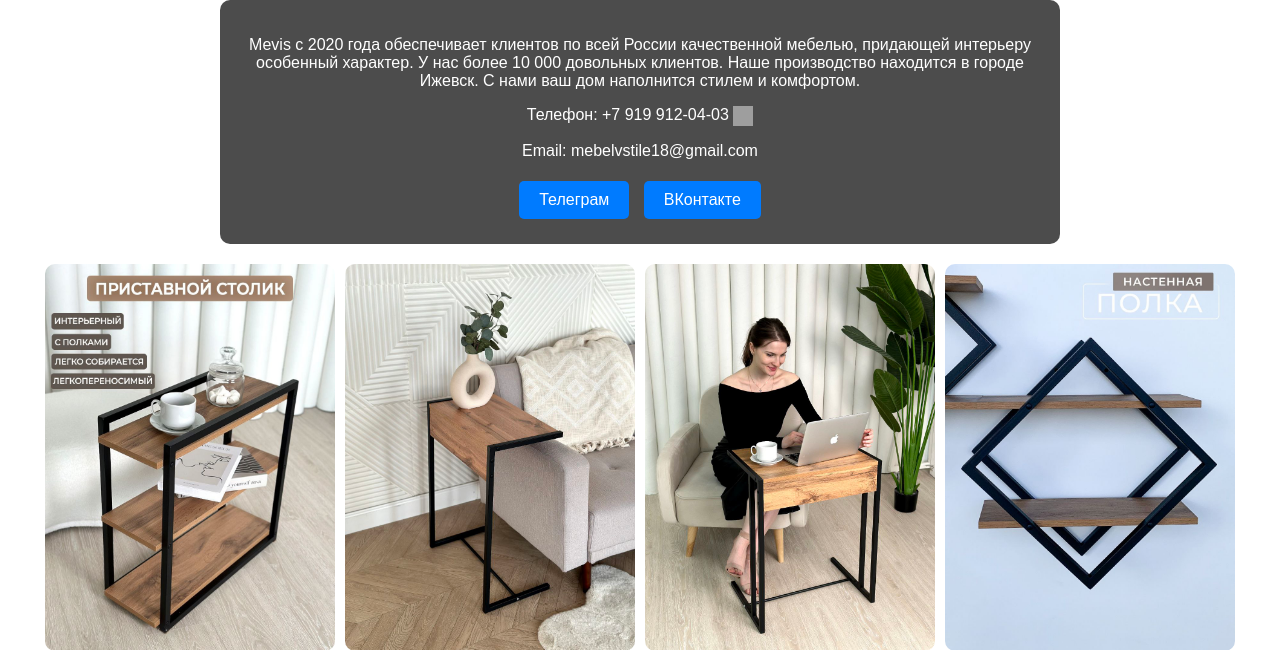
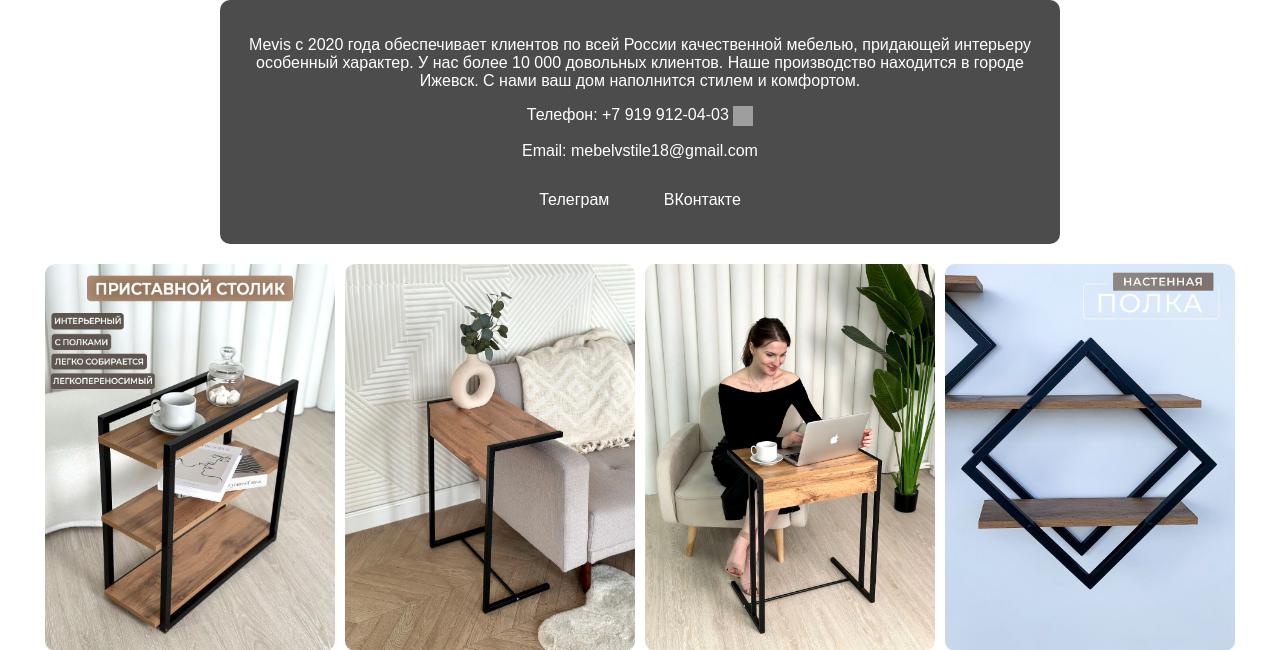
Before and after one commit to Ali-Maraz/mevis-shop, a Python web app: template templates/home.html in a window 1280 px wide. Shown: the part 115-765 px from the top of the page. Run offline with Jinja, Linux system fonts and the light colour scheme; the template is opened without the code that fills it, so the values that code supplies are empty; grey boxes are pictures that could not be loaded.

Commit message:
Ensure project is ready for production

```diff
--- a/static/style.css
+++ b/static/style.css
@@ -40,7 +40,6 @@ body {
     display: inline-block;
     margin: 5px;
     padding: 10px 20px;
-    background-color: #007BFF;
     color: white;
     text-decoration: none;
     border-radius: 5px;
```
